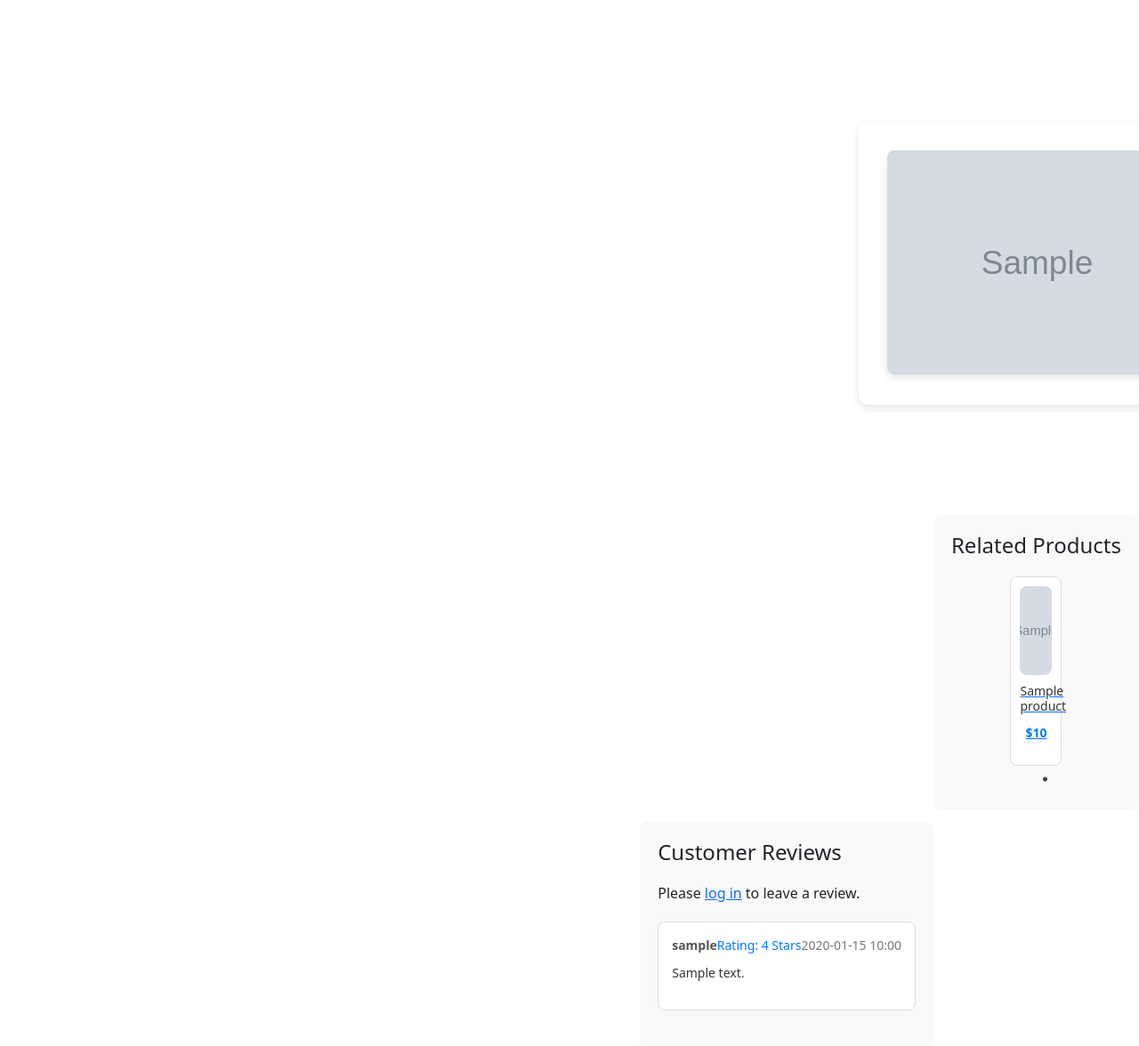
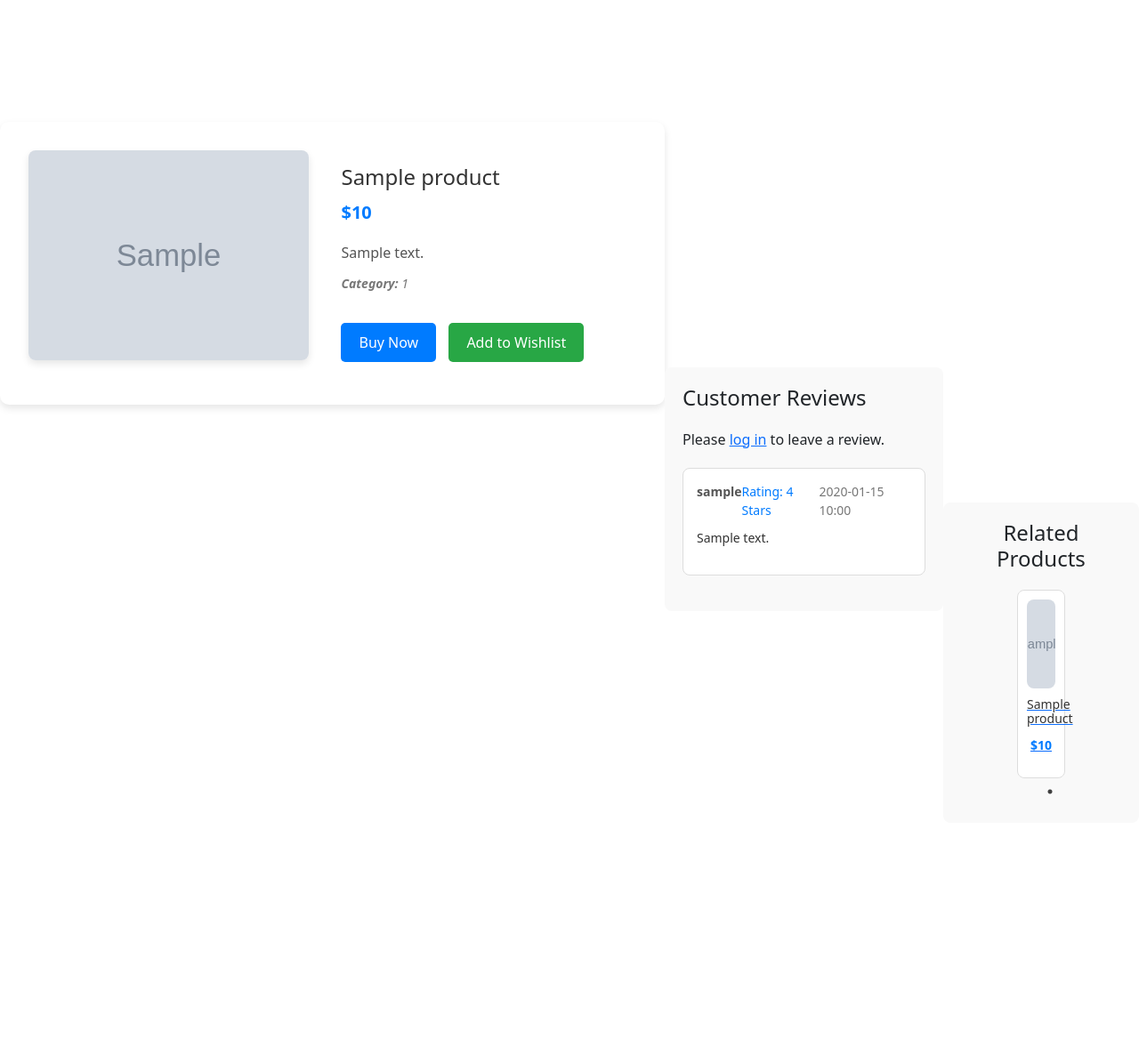
Before and after one commit to AdamDono/BuyMo, a Flask app: page /product/1 in a window 1280 px wide; the page is wider, and only the part inside the window is pictured. Shown: the part 100-1276 px from the top of that part at 89% size. After the commit the page ends 993 px from the top of that part, so only its background shows below. Run offline with Flask 3, Linux system fonts and the light colour scheme; grey boxes marked "Sample" are stand-in pictures; a database or web service that is not in the repository returns one stand-in record (values such as "Sample title"); some libraries are stand-ins or nearby versions.

Commit message:
fixed css

```diff
--- a/static/css/styles.css
+++ b/static/css/styles.css
@@ -439,11 +439,11 @@ nav a {
 
 /* Reviews Section */
 .reviews {
-    margin-top: 1500px;
+    margin-top: 500px;
     padding: 20px;
     background-color: #f9f9f9;
     border-radius: 8px;
-    margin-left: -2000px;
+
 }
 
 .reviews h3 {
```
